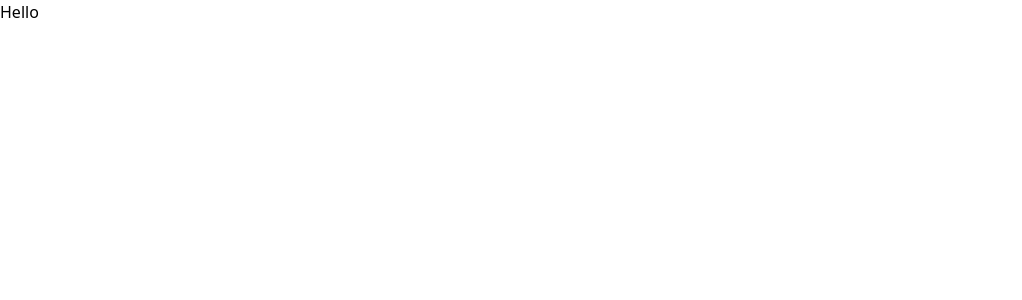
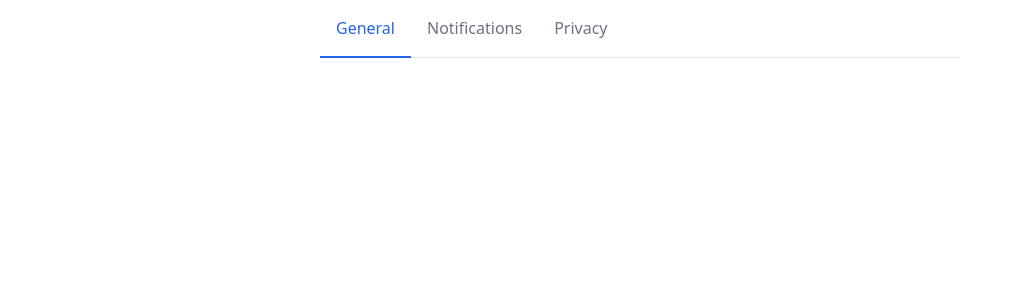
Before and after one commit to filipivanovic/settings-page, a Vue app: page / in a window 1280 px wide. Shown: the top 300 px of the page, without its empty margins (0-1022 px from the left). Built offline with nearby package versions, Linux system fonts and the light colour scheme.

Commit message:
render tabs in navigation

```diff
--- a/src/App.vue
+++ b/src/App.vue
@@ -2,6 +2,7 @@
 
 import { ref } from 'vue'
 import type { Tab, TabKey } from '@/types'
+import TabLink from '@/components/TabLink.vue'
 
 const tabs: Tab[] = [
   {
@@ -23,7 +24,15 @@
 </script>
 
 <template>
-  <main>Hello</main>
+  <main class="max-w-2xl mx-auto px-4">
+    <nav class="font-medium text-center text-gray-500 border-b border-gray-200 mb-4">
+      <ul class="flex flex-wrap -mb-px">
+        <li v-for="tab in tabs" :key="tab.key">
+          <TabLink :tab="tab" :current-tab="currentTab" @click="currentTab = tab.key" />
+        </li>
+      </ul>
+    </nav>
+  </main>
 </template>
 
 <style scoped>
--- a/src/components/TabLink.vue
+++ b/src/components/TabLink.vue
@@ -1,7 +1,10 @@
 <script setup lang="ts">
 import type { Tab } from '@/types'
+import { computed } from 'vue'
 
-defineProps<{
+const isActive = computed(() => props.currentTab === props.tab.key)
+
+const props = defineProps<{
   currentTab: string,
   tab: Tab
 }>()
@@ -13,7 +16,7 @@
 </script>
 
 <template>
-<div>Link</div>
+  <button :class="{'p-4 border-b-2': true, 'border-transparent': !isActive, 'border-b-blue-600 text-blue-600': isActive}" @click="$emit('click')">{{ tab.label }}</button>
 </template>
 
 <style scoped>
```
